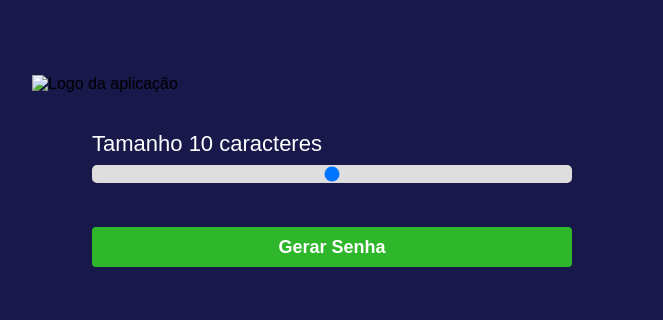
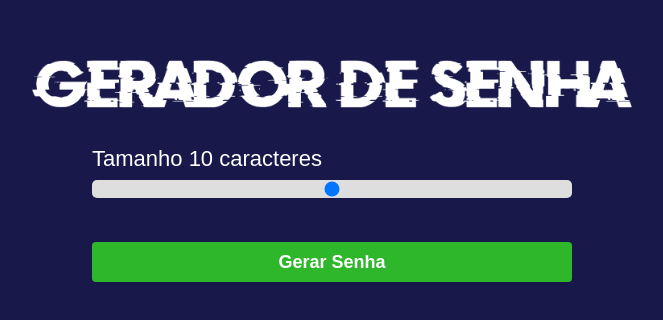
Before and after one commit to andremk12/projeto2-b, a plain HTML site: page index.html in a window 1280 px wide. Shown: the part 222-542 px from the top of the page, without its empty margins (308-971 px from the left). Drawn offline with Linux system fonts and the light colour scheme.

Commit message:
Update index.html

```diff
--- a/index.html
+++ b/index.html
@@ -11,7 +11,7 @@
 
 <body>
 
-<img src="imagem/logo.png" alt="Logo da aplicação" class="logo">
+<img src="logo.png" alt="Logo da aplicação" class="logo">
 
   <main class="conteudo-input">
     <span> Tamanho <span id="valor"></span> caracteres</span>
```
